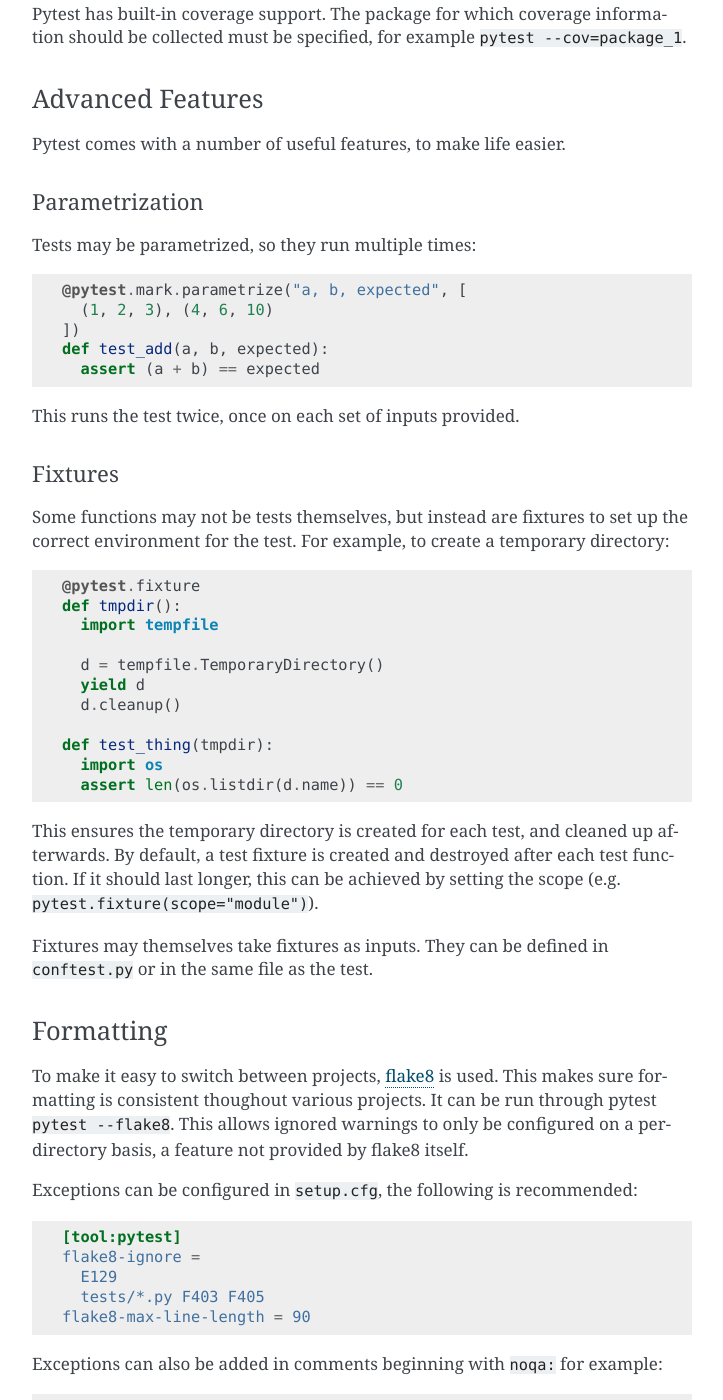
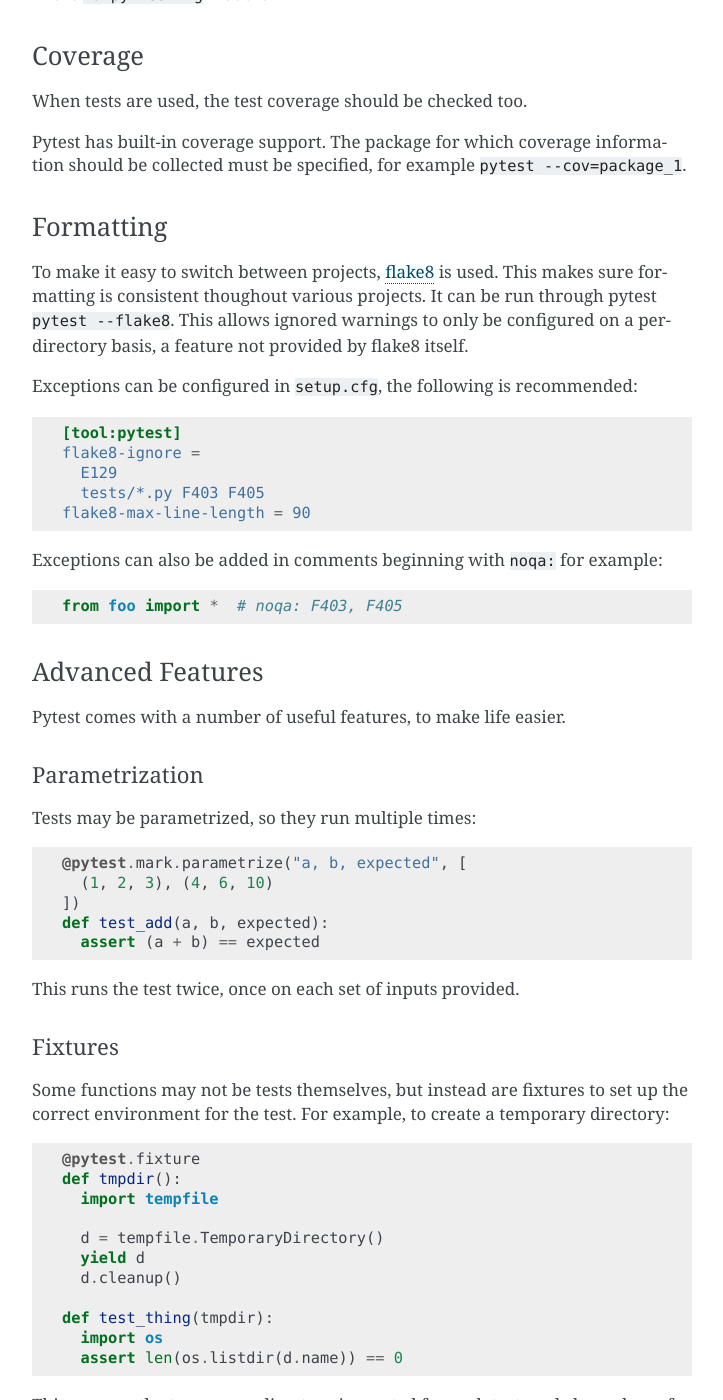
Before and after one commit to kwohlfahrt/computer-notes, a Sphinx documentation site: the page built from documentation/guides/python-development.rst, in a window 1280 px wide and 1400 px high, scrolled down 2657 px. Shown: the whole window, without its empty margins (388-1111 px from the left). Built offline with Sphinx 7.4.7, drawn with Linux system fonts in a browser that asks for light colours; some of the changed lines change nothing that is shown; some of the changed text lies outside the part shown.

Commit message:
Tweak python guide

```diff
--- a/documentation/guides/python-development.rst
+++ b/documentation/guides/python-development.rst
@@ -63,6 +63,9 @@
       packages=['package_1'],
   )
 
+Data Files
+----------
+
 If you wish to include non-Python files in your project, you should add the
 following line to ``setup.py``::
 
@@ -73,6 +76,9 @@
 
   include package/configuration.conf
   recursive-include package *.qml
+
+Executables
+-----------
 
 If your project contains command-line or graphical programs, they should be
 specified as entry-points in ``setup.py``::
@@ -113,7 +119,7 @@
 To run tests, run the ``pytest`` command (or ``pytest-3`` for Python 3).
 
 If you are using `numpy`_ arrays, you will probably need to use the utility
-functions in ``numpy.testing``.
+functions in the ``numpy.testing`` module.
 
 Coverage
 --------
@@ -122,6 +128,28 @@
 
 Pytest has built-in coverage support. The package for which coverage information
 should be collected must be specified, for example ``pytest --cov=package_1``.
+
+Formatting
+----------
+
+To make it easy to switch between projects, `flake8`_ is used. This makes sure
+formatting is consistent thoughout various projects. It can be run through
+pytest ``pytest --flake8``. This allows ignored warnings to only be configured
+on a per-directory basis, a feature not provided by flake8 itself.
+
+Exceptions can be configured in ``setup.cfg``, the following is recommended:
+
+.. code-block:: ini
+
+  [tool:pytest]
+  flake8-ignore =
+    E129
+    tests/*.py F403 F405
+  flake8-max-line-length = 90
+
+Exceptions can also be added in comments beginning with ``noqa:`` for example::
+
+  from foo import *  # noqa: F403, F405
 
 Advanced Features
 -----------------
@@ -168,28 +196,6 @@
 Fixtures may themselves take fixtures as inputs. They can be defined in
 ``conftest.py`` or in the same file as the test.
 
-Formatting
-----------
-
-To make it easy to switch between projects, `flake8`_ is used. This makes sure
-formatting is consistent thoughout various projects. It can be run through
-pytest ``pytest --flake8``. This allows ignored warnings to only be configured
-on a per-directory basis, a feature not provided by flake8 itself.
-
-Exceptions can be configured in ``setup.cfg``, the following is recommended:
-
-.. code-block:: ini
-
-  [tool:pytest]
-  flake8-ignore =
-    E129
-    tests/*.py F403 F405
-  flake8-max-line-length = 90
-
-Exceptions can also be added in comments beginning with ``noqa:`` for example::
-
-  from foo import *  # noqa: F403, F405
-
 .. _pip: https://pip.readthedocs.io/en/stable/
 .. _numpy: https://docs.scipy.org/doc/numpy/
 .. _flake8: http://flake8.pycqa.org/en/latest/
```
